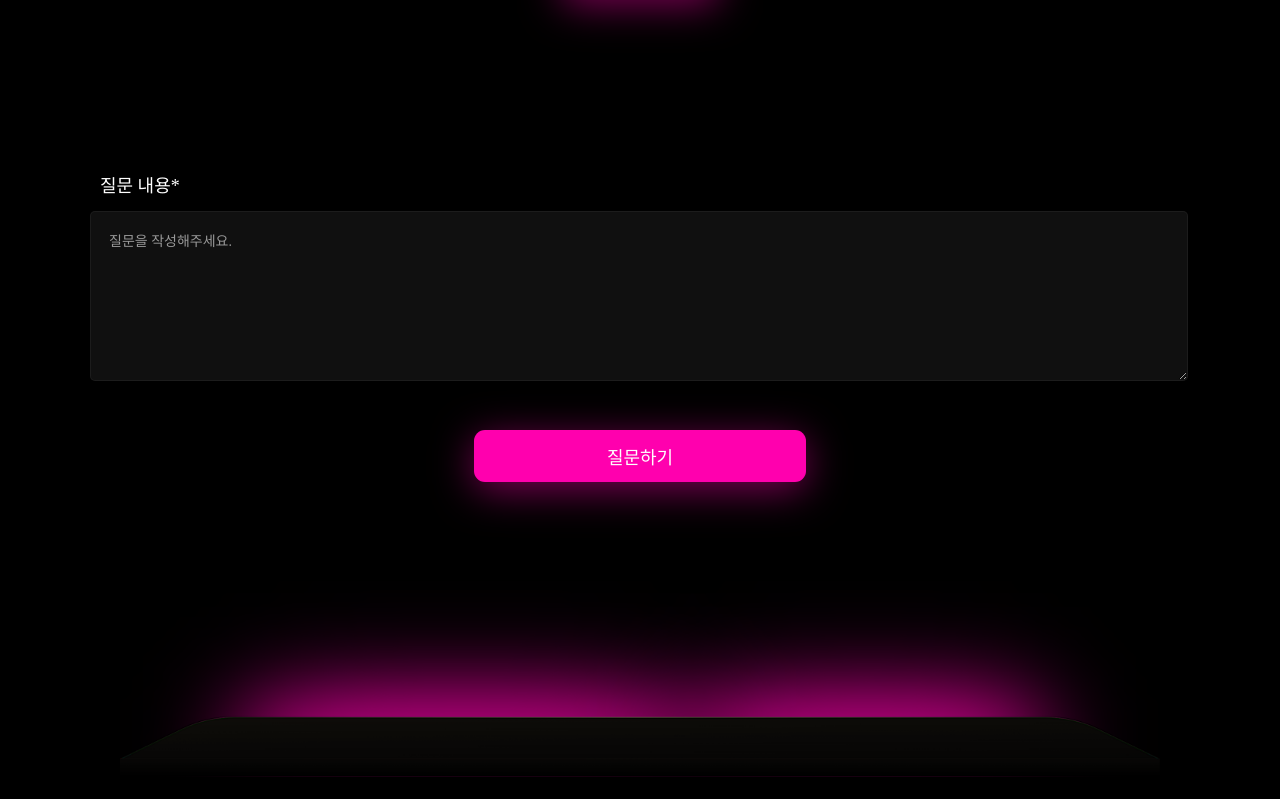
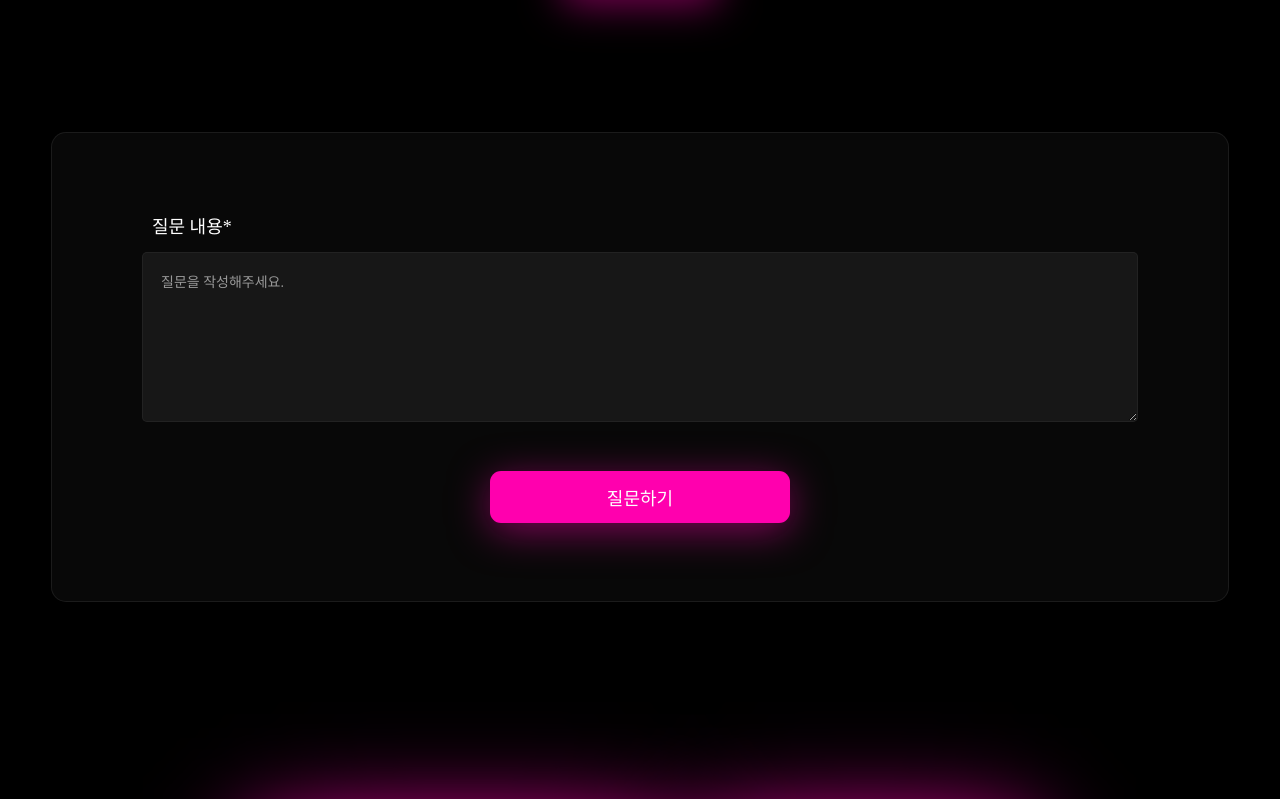
Before and after one commit to app-and-me/2025AppnMeWebsite_Client, a React (Create React App) app: page /QuestionForm in a window 1280 px wide. Shown: the part 620-1419 px from the top of the page. Built offline with nearby package versions, Linux system fonts and the light colour scheme.

Commit message:
className 추가

```diff
--- a/src/components/QnA/qForm.js
+++ b/src/components/QnA/qForm.js
@@ -57,7 +57,7 @@ export default function QForm() {
     }
 
     return (
-        <div>
+        <div className={styles.container}>
             <form onSubmit={handleSubmit} className={styles2.questionForm}>
 
                 <label>질문 내용*</label>
```
